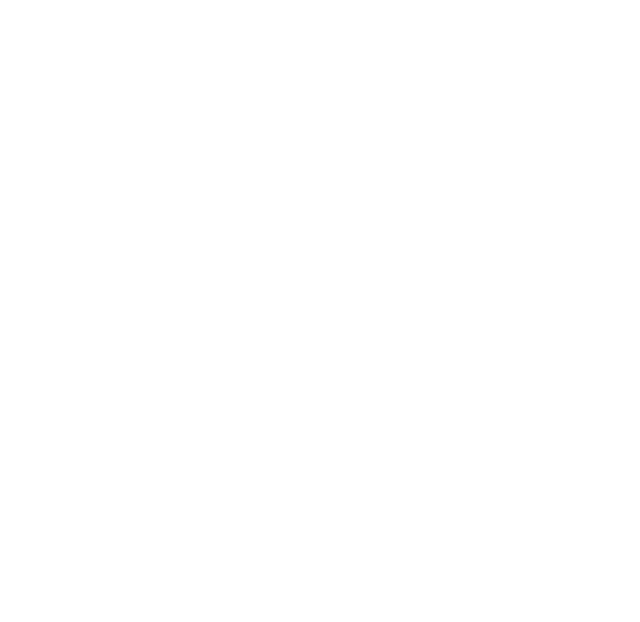
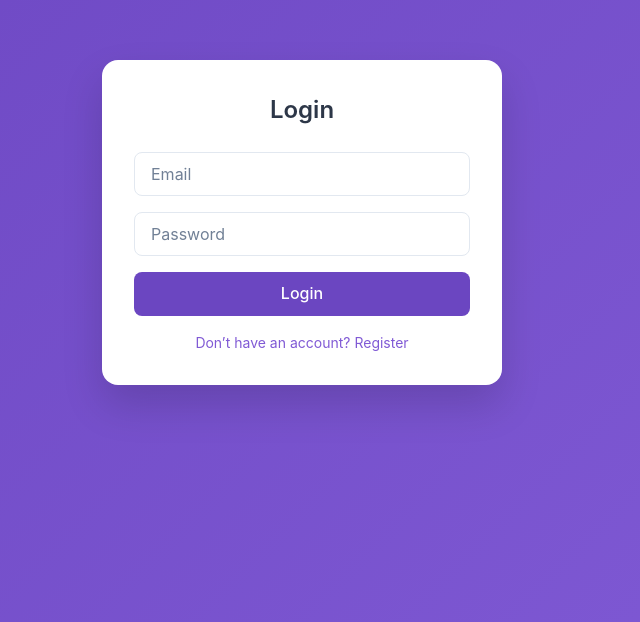
Before and after one commit to georgianapetricele/PSYCare-Frontend, a React (Vite) app in the folder psycare/: page / in a window 1280 px wide. Shown: the part 178-800 px from the top of the page, without its empty margins (338-978 px from the left). Built offline with nearby package versions, Linux system fonts and the light colour scheme.

Commit message:
Added login page initial components

```diff
--- a/psycare/src/App.jsx
+++ b/psycare/src/App.jsx
@@ -1,5 +1,11 @@
+import { LoginPage } from "./pages/login/LoginPage";
+
 function App() {
-  return <></>;
+  return (
+    <>
+      <LoginPage></LoginPage>
+    </>
+  );
 }
 
 export default App;
--- /dev/null
+++ b/psycare/src/pages/login/LoginPage.jsx
@@ -0,0 +1,42 @@
+import { useState } from "react";
+import {
+  StyledContainer,
+  LoginCard,
+  Title,
+  StyledInput,
+  LoginButton,
+} from "./StyledComponents";
+import { Text } from "@chakra-ui/react";
+
+export const LoginPage = () => {
+  const [isRegister, setIsRegister] = useState(false);
+
+  return (
+    <StyledContainer>
+      <LoginCard>
+        <Title>{isRegister ? "Create Account" : "Login"}</Title>
+
+        {isRegister && <StyledInput type="text" placeholder="Full Name" />}
+
+        <StyledInput type="email" placeholder="Email" />
+
+        <StyledInput type="password" placeholder="Password" />
+
+        <LoginButton>{isRegister ? "Register" : "Login"}</LoginButton>
+
+        <Text
+          mt="16px"
+          textAlign="center"
+          fontSize="sm"
+          cursor="pointer"
+          color="purple.500"
+          onClick={() => setIsRegister(!isRegister)}
+        >
+          {isRegister
+            ? "Already have an account? Login"
+            : "Don’t have an account? Register"}
+        </Text>
+      </LoginCard>
+    </StyledContainer>
+  );
+};
--- /dev/null
+++ b/psycare/src/pages/login/StyledComponents.js
@@ -0,0 +1,46 @@
+import styled from "@emotion/styled";
+import { Box, Button, Input, Text } from "@chakra-ui/react";
+
+export const StyledContainer = styled(Box)`
+  min-height: 100vh;
+  display: flex;
+  align-items: center;
+  justify-content: center;
+  background: linear-gradient(135deg, #6b46c1, #805ad5);
+`;
+
+export const LoginCard = styled(Box)`
+  width: 100%;
+  max-width: 400px;
+  padding: 32px;
+  background-color: #ffffff;
+  border-radius: 16px;
+  box-shadow: 0 20px 40px rgba(0, 0, 0, 0.15);
+`;
+
+export const Title = styled(Text)`
+  font-size: 24px;
+  font-weight: 600;
+  margin-bottom: 24px;
+  text-align: center;
+  color: #2d3748;
+`;
+
+export const StyledInput = styled(Input)`
+  margin-bottom: 16px;
+  height: 44px;
+  border-radius: 8px;
+`;
+
+export const LoginButton = styled(Button)`
+  width: 100%;
+  height: 44px;
+  border-radius: 8px;
+  background-color: #6b46c1;
+  color: white;
+  font-weight: 500;
+
+  &:hover {
+    background-color: #553c9a;
+  }
+`;
```
